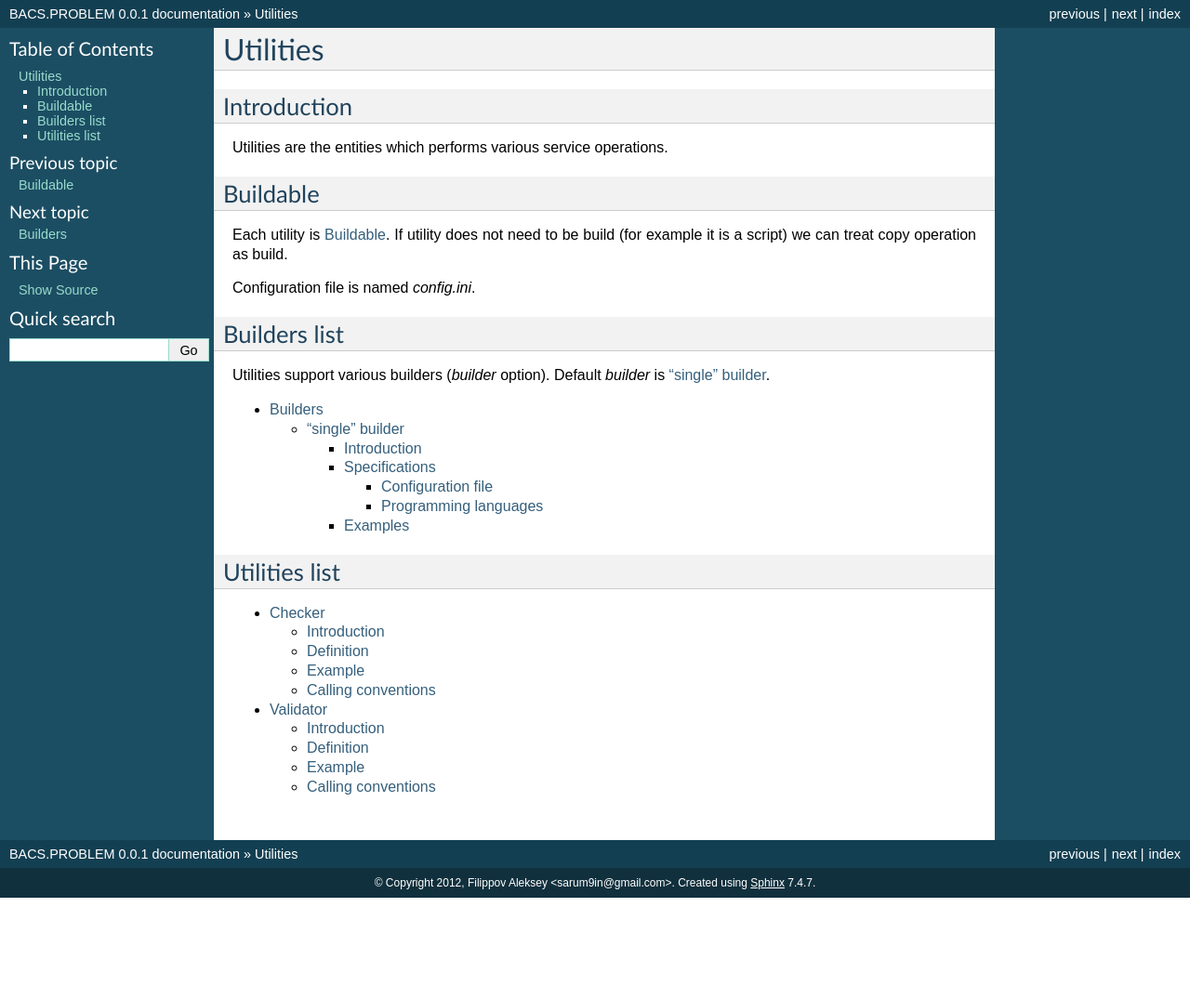
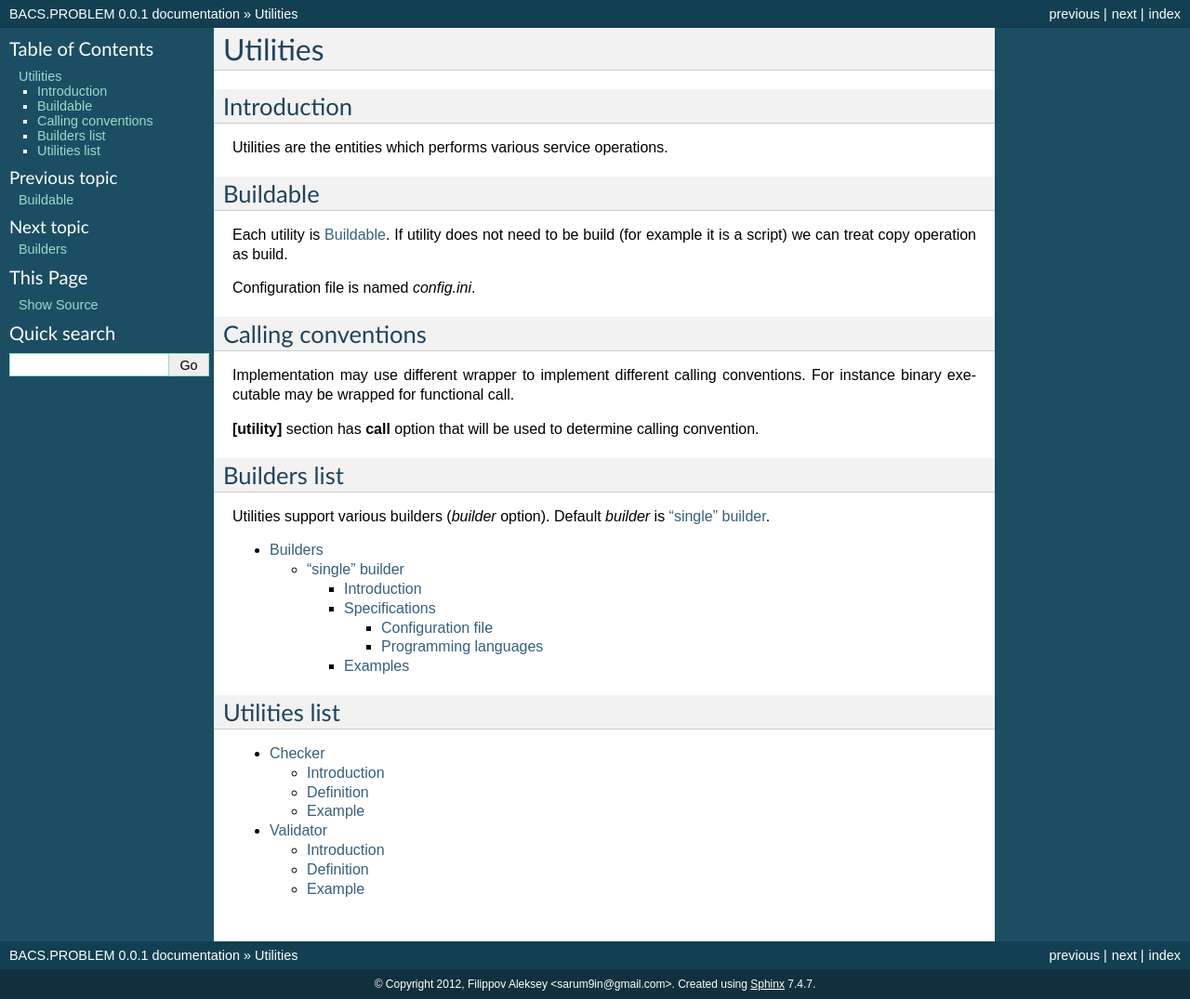
Before and after one commit to sarum9in/DEPRECATED_bunsan_bacs_single_problem, a Sphinx documentation site: the page built from sphinx/source/utilities/index.rst, in a window 1280 px wide. Shown: the whole page at 93% size. Built offline with Sphinx 7.4.7, drawn with Linux system fonts in a browser that asks for light colours; formulas are drawn with MathJax 3; before the commit the page ends 966 px from its top, so only the background shows below that.

Commit message:
Calling convention partial specifications for utilities.

```diff
--- a/sphinx/source/utilities/index.rst
+++ b/sphinx/source/utilities/index.rst
@@ -15,6 +15,16 @@ If utility does not need to be build (for example it is a script)
 we can treat copy operation as build.
 
 Configuration file is named *config.ini*.
+
+
+Calling conventions
+-------------------
+
+Implementation may use different wrapper to implement different calling conventions.
+For instance binary executable may be wrapped for functional call.
+
+**[utility]** section has **call** option that will be used to determine calling convention.
+
 
 Builders list
 -------------
```
Also changed, not shown: sphinx/source/utilities/checker.rst (+0 -8 lines), sphinx/source/utilities/validator.rst (+0 -7 lines).
